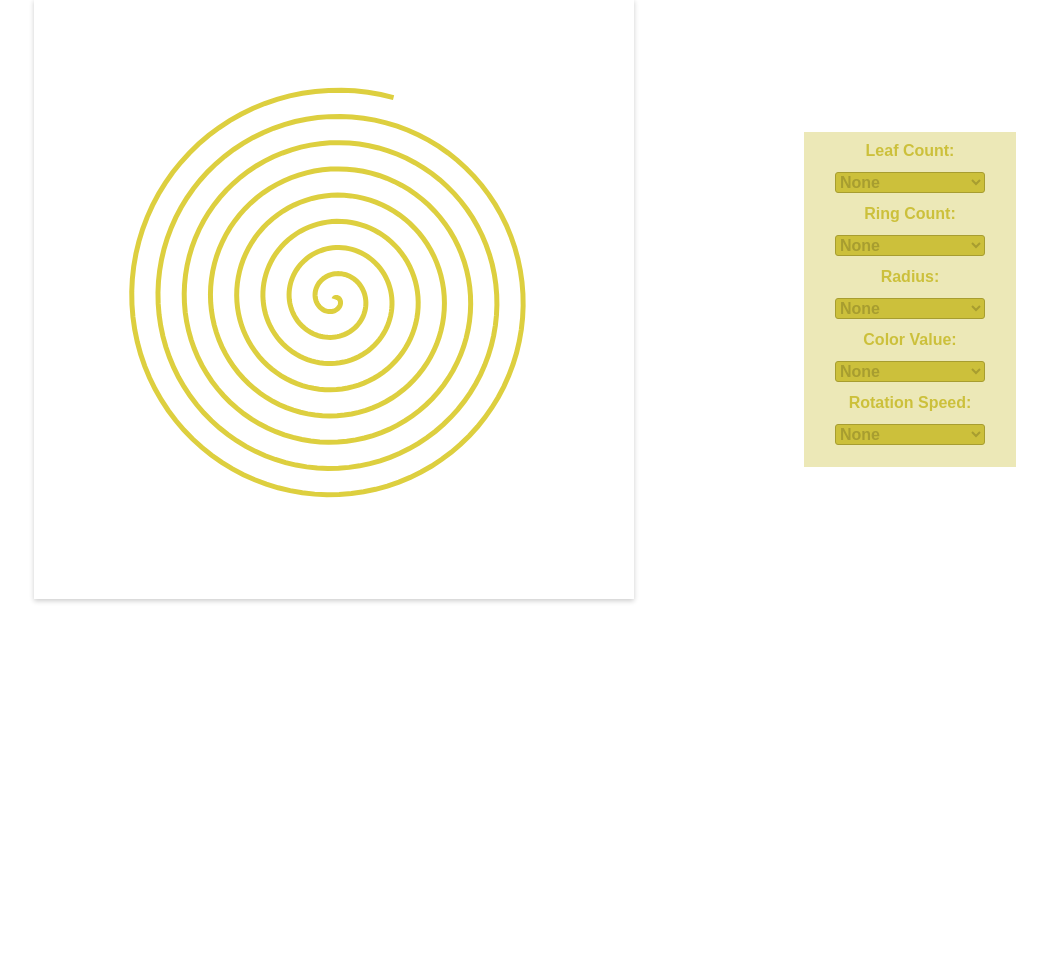
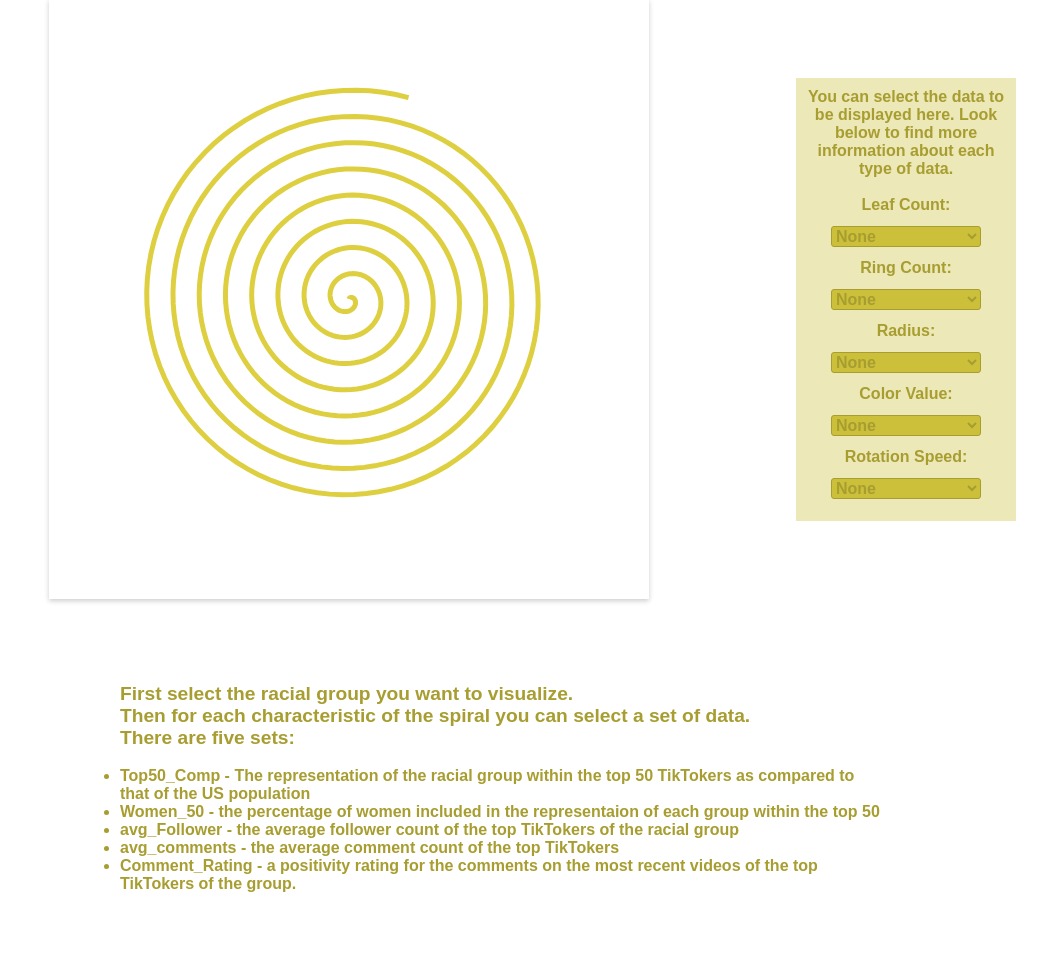
Before and after one commit to ari-riggins/ari-riggins.github.io, a plain HTML site: page index.html in a window 1280 px wide. Shown: the part 269-1226 px from the top of the page, without its empty margins (136-1183 px from the left). Before the commit the page ends 888 px from the top, so only its background shows below. Drawn offline with Linux system fonts and the light colour scheme.

Commit message:
adding descriptions

```diff
--- a/index.html
+++ b/index.html
@@ -43,6 +43,21 @@
       border-radius: 3px;
     }
 
+    .description {
+      width: 60%;
+      order: 4;
+      font-size: 1em;
+      color: #a79d30;
+      font-weight: bold;
+      font-family: sans-serif;
+      text-align: left;
+      padding: 5%;
+    }
+
+    .title {
+      font-size: 1.2em;
+    }
+
     #canvas {
       box-shadow: 0px 2px 5px rgba(0, 0, 0, 0.2);
       /* float: left; */
@@ -54,8 +69,8 @@
       width: 50%;
       order: 3;
       flex-grow: 2;
-      margin-right: 10%;
-      margin-left: 10%;
+      margin-right: 5%;
+      margin-left: 8%;
     }
 
     #dataSelection {
@@ -63,7 +78,7 @@
       /* flex-grow: 1; */
       background: #ccc03b5d;
       font-size: 1em;
-      color: #CCC03B;
+      color: #a79d30;
       font-weight: bold;
       padding: 10px;
       margin-right: 10%;
@@ -87,6 +102,10 @@
     #drop-options {
       min-width: 160px;
       box-shadow: 0px 8px 16px 0px rgba(0,0,0,0.2);
+    }
+
+    .pointer {
+      width: 200px;
     }
 
     #races {
@@ -143,7 +162,7 @@
       </div>
     </div>
     <div style="float:right; margin-right: 10%;">
-      <h2>Something about the Project</h2>
+      <h2>Visualizing Representation on TikTok</h2>
     </div>
   </header>
 
@@ -169,6 +188,12 @@
   </div>
 
   <div id="dataSelection">
+    <div class="pointer">
+      <p>You can select the data to be displayed here. Look below to find more information
+        about each type of data.
+      </p>
+      <br>
+    </div>
     <label class="dataLabel" for="leaf-count">Leaf Count:</label>
     <div id="dataSelection-content">
       <select id="selectData" name="leaf-count">
@@ -198,6 +223,26 @@
       <select id="selectData4" name="rotation-speed" id="leaf-data">
       </select>
     </div>
+  </div>
+
+  <div class="description">
+    <p>
+      <div class="title">
+        First select the racial group you want to visualize. <br>Then for each characteristic
+        of the spiral you can select a set of data. <br>There are five sets:
+      </div>
+      <br>
+      <ul>
+        <li>Top50_Comp - The representation of the racial group within the top 50 TikTokers as compared to that of
+        the US population </li>
+        <li>Women_50 - the percentage of women included in the representaion of each group within
+          the top 50</li>
+        <li>avg_Follower - the average follower count of the top TikTokers of the racial group </li>
+        <li>avg_comments - the average comment count of the top TikTokers </li>
+        <li>Comment_Rating - a positivity rating for the comments on the most recent
+        videos of the top TikTokers of the group. </li>
+        </ul>
+    </p>
   </div>
 
   <script>
```
